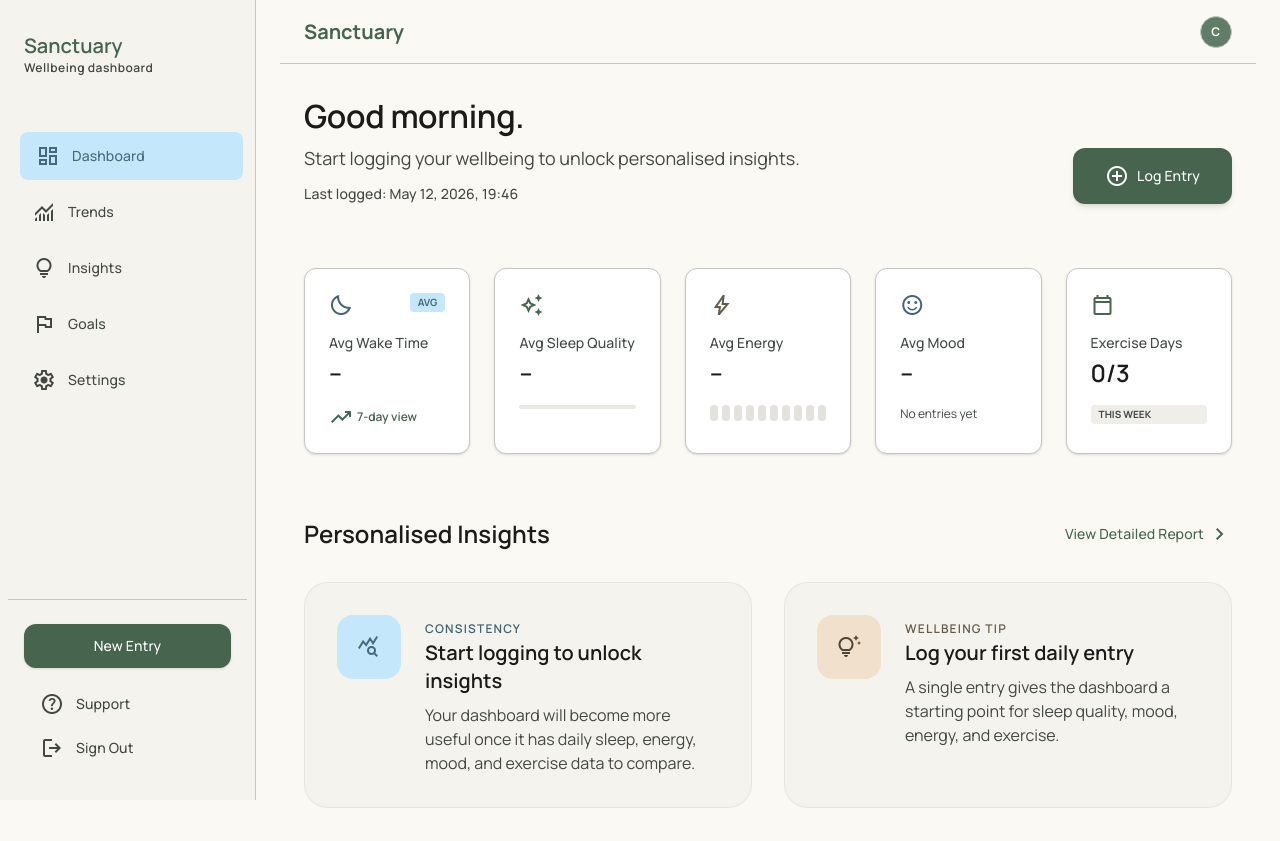
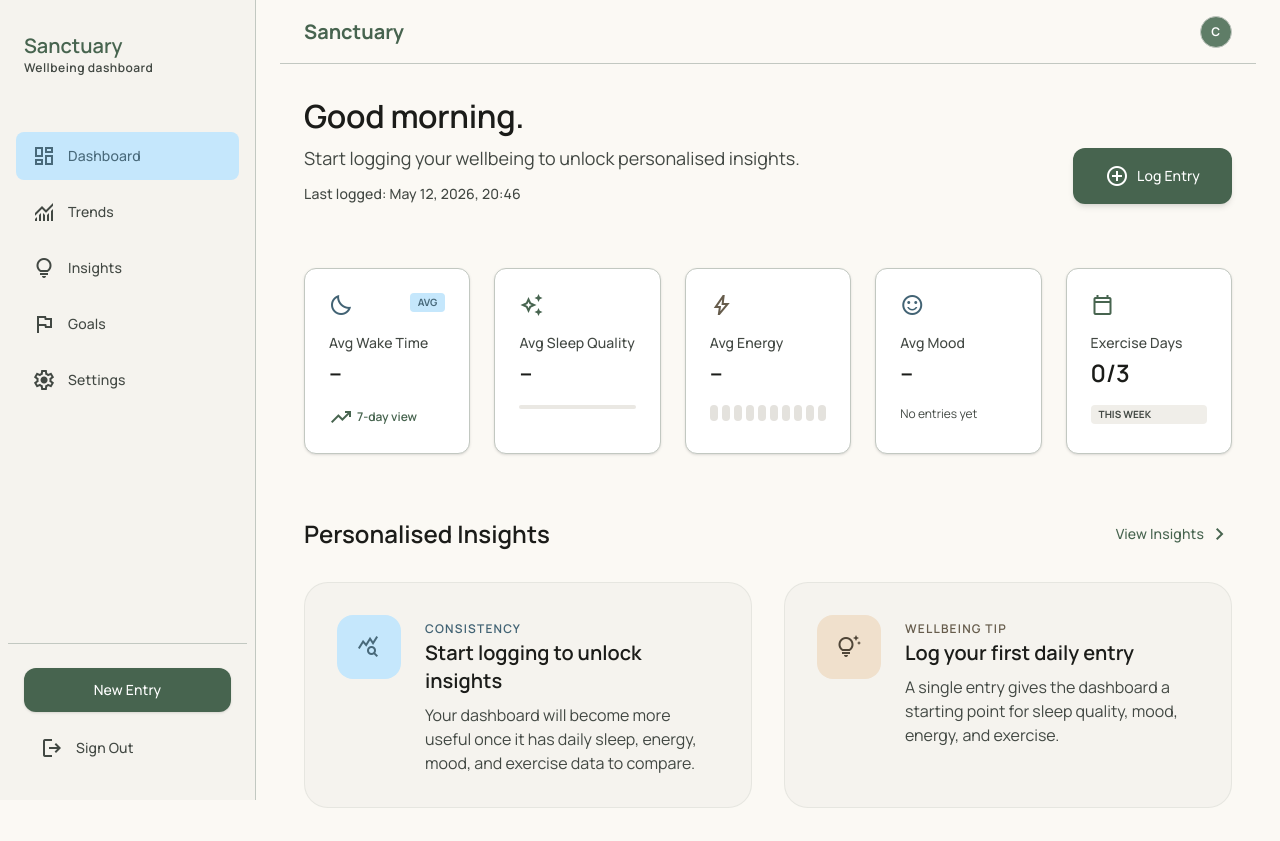
Before and after one commit to Scrappy03/finalProject, a Django app: page /dashboard/ in a window 1280 px wide. Shown: the top 841 px of the page. Run offline with Django 5.2, Linux system fonts and the light colour scheme; a user stored in the database is signed in; data comes from the database, SQL or seed files in the repository; both versions use the stored data as it was after the commit.

Commit message:
Improved admin panel for UserProfile and DailyEntry models by enhancing display and filtering options. Update navigation links in base template for clarity. Removed redundent links and adjust timezone setting to Europe/London.

```diff
--- a/tracker/static/css/style.css
+++ b/tracker/static/css/style.css
@@ -565,10 +565,6 @@
   }
   .-translate-x-1\/2 {
     --tw-translate-x: calc(calc(1 / 2 * 100%) * -1);
-    translate: var(--tw-translate-x) var(--tw-translate-y);
-  }
-  .translate-x-1 {
-    --tw-translate-x: calc(var(--spacing) * 1);
     translate: var(--tw-translate-x) var(--tw-translate-y);
   }
   .translate-x-4 {
--- a/tracker/templates/tracker/base.html
+++ b/tracker/templates/tracker/base.html
@@ -31,31 +31,31 @@
         </div>
         <nav class="flex-1 space-y-2 px-2">
             <!-- Dashboard -->
-            <a class="flex items-center gap-3 px-4 py-3 {% if request.resolver_match.url_name == 'dashboard' %}bg-secondary-container text-on-secondary-container rounded-lg font-semibold translate-x-1{% else %}text-on-surface-variant hover:text-on-surface hover:bg-surface-container-high rounded-lg{% endif %} transition-all duration-200"
+            <a class="flex items-center gap-3 px-4 py-3 {% if request.resolver_match.url_name == 'dashboard' %}bg-secondary-container text-on-secondary-container rounded-lg font-semibold{% else %}text-on-surface-variant hover:text-on-surface hover:bg-surface-container-high rounded-lg{% endif %} transition-all duration-200"
                 href="{% url 'tracker:dashboard' %}">
                 <span class="material-symbols-outlined" data-icon="dashboard">dashboard</span>
                 <span class="font-label-md text-label-md">Dashboard</span>
             </a>
             <!-- Trends -->
-            <a class="flex items-center gap-3 px-4 py-3 {% if request.resolver_match.url_name == 'trends' %}bg-secondary-container text-on-secondary-container rounded-lg font-semibold translate-x-1{% else %}text-on-surface-variant hover:text-on-surface hover:bg-surface-container-high rounded-lg{% endif %} transition-all duration-200"
+            <a class="flex items-center gap-3 px-4 py-3 {% if request.resolver_match.url_name == 'trends' %}bg-secondary-container text-on-secondary-container rounded-lg font-semibold{% else %}text-on-surface-variant hover:text-on-surface hover:bg-surface-container-high rounded-lg{% endif %} transition-all duration-200"
                 href="{% url 'tracker:trends' %}">
                 <span class="material-symbols-outlined" data-icon="monitoring"{% if request.resolver_match.url_name == 'trends' %} data-variation-settings="filled"{% endif %}>monitoring</span>
                 <span class="font-label-md text-label-md">Trends</span>
             </a>
             <!-- Insights -->
-            <a class="flex items-center gap-3 px-4 py-3 {% if request.resolver_match.url_name == 'insights' %}bg-secondary-container text-on-secondary-container rounded-lg font-semibold translate-x-1{% else %}text-on-surface-variant hover:text-on-surface hover:bg-surface-container-high rounded-lg{% endif %} transition-all duration-200"
+            <a class="flex items-center gap-3 px-4 py-3 {% if request.resolver_match.url_name == 'insights' %}bg-secondary-container text-on-secondary-container rounded-lg font-semibold{% else %}text-on-surface-variant hover:text-on-surface hover:bg-surface-container-high rounded-lg{% endif %} transition-all duration-200"
                 href="{% url 'tracker:insights' %}">
                 <span class="material-symbols-outlined" data-icon="lightbulb"{% if request.resolver_match.url_name == 'insights' %} data-variation-settings="filled"{% endif %}>lightbulb</span>
                 <span class="font-label-md text-label-md">Insights</span>
             </a>
             <!-- Goals -->
-            <a class="flex items-center gap-3 px-4 py-3 {% if request.resolver_match.url_name == 'goals' %}bg-secondary-container text-on-secondary-container rounded-lg font-semibold translate-x-1{% else %}text-on-surface-variant hover:text-on-surface hover:bg-surface-container-high rounded-lg{% endif %} transition-all duration-200"
+            <a class="flex items-center gap-3 px-4 py-3 {% if request.resolver_match.url_name == 'goals' %}bg-secondary-container text-on-secondary-container rounded-lg font-semibold{% else %}text-on-surface-variant hover:text-on-surface hover:bg-surface-container-high rounded-lg{% endif %} transition-all duration-200"
                 href="{% url 'tracker:goals' %}">
                 <span class="material-symbols-outlined" data-icon="flag"{% if request.resolver_match.url_name == 'goals' %} data-variation-settings="filled"{% endif %}>flag</span>
                 <span class="font-label-md text-label-md">Goals</span>
             </a>
             <!-- Settings -->
-            <a class="flex items-center gap-3 px-4 py-3 {% if request.resolver_match.url_name == 'settings' %}bg-secondary-container text-on-secondary-container rounded-lg font-semibold translate-x-1{% else %}text-on-surface-variant hover:text-on-surface hover:bg-surface-container-high rounded-lg{% endif %} transition-all duration-200"
+            <a class="flex items-center gap-3 px-4 py-3 {% if request.resolver_match.url_name == 'settings' %}bg-secondary-container text-on-secondary-container rounded-lg font-semibold{% else %}text-on-surface-variant hover:text-on-surface hover:bg-surface-container-high rounded-lg{% endif %} transition-all duration-200"
                 href="{% url 'tracker:settings' %}">
                 <span class="material-symbols-outlined" data-icon="settings"{% if request.resolver_match.url_name == 'settings' %} data-variation-settings="filled"{% endif %}>settings</span>
                 <span class="font-label-md text-label-md">Settings</span>
@@ -67,15 +67,10 @@
                 New Entry
             </a>
             <div class="space-y-1">
-                <a class="flex items-center gap-3 px-4 py-2 text-on-surface-variant hover:text-on-surface transition-colors"
-                    href="#">
-                    <span class="material-symbols-outlined" data-icon="help">help</span>
-                    <span class="font-label-md text-label-md">Support</span>
-                </a>
                 <form method="post" action="{% url 'tracker:logout' %}">
                     {% csrf_token %}
                     <button
-                        class="w-full flex items-center gap-3 px-4 py-2 text-on-surface-variant hover:text-on-surface transition-colors"
+                        class="w-full flex items-center gap-3 px-4 py-2 rounded-lg text-on-surface-variant hover:text-on-surface hover:bg-surface-container-high transition-colors"
                         type="submit">
                         <span class="material-symbols-outlined" data-icon="logout">logout</span>
                         <span class="font-label-md text-label-md">Sign Out</span>
--- a/tracker/templates/tracker/dashboard.html
+++ b/tracker/templates/tracker/dashboard.html
@@ -143,7 +143,7 @@
         <h3 class="font-headline-md text-headline-md text-on-surface">Personalised Insights</h3>
         <a class="text-primary font-label-md text-label-md flex items-center gap-1 hover:underline"
             href="{% url 'tracker:insights' %}">
-            View Detailed Report
+            View Insights
             <span class="material-symbols-outlined text-sm" data-icon="chevron_right">chevron_right</span>
         </a>
     </div>
--- a/tracker/templates/tracker/signup.html
+++ b/tracker/templates/tracker/signup.html
@@ -163,8 +163,7 @@
                 <div class="flex items-start gap-3">
                     {{ form.accept_terms }}
                     <label class="font-label-sm text-label-sm text-on-surface-variant leading-tight" for="{{ form.accept_terms.id_for_label }}">
-                        I agree to the <a class="text-primary hover:underline font-semibold" href="#">Terms of Service</a>
-                        and <a class="text-primary hover:underline font-semibold" href="#">Privacy Policy</a>.
+                        I agree to Sanctuary's account and privacy terms.
                     </label>
                 </div>
 
--- a/tracker/urls.py
+++ b/tracker/urls.py
@@ -14,5 +14,4 @@ urlpatterns = [
     path('insights/', views.insights, name='insights'),
     path('goals/', views.goals, name='goals'),
     path('settings/', views.settings, name='settings'),
-    path('report/', views.report, name='report'),
 ]
--- a/tracker/views.py
+++ b/tracker/views.py
@@ -407,9 +407,3 @@ def settings(request):
         "last_login": request.user.last_login,
     }
     return render(request, "tracker/settings.html", context)
-
-
-@login_required
-def report(request):
-    """Display the wellbeing report page."""
-    return render(request, 'tracker/report.html')
--- a/wellbeing_project/settings.py
+++ b/wellbeing_project/settings.py
@@ -106,7 +106,7 @@ AUTH_PASSWORD_VALIDATORS = [
 
 LANGUAGE_CODE = "en-us"
 
-TIME_ZONE = "UTC"
+TIME_ZONE = "Europe/London"
 
 USE_I18N = True
 
```
Also changed, not shown: tracker/admin.py (+44 -3 lines), tracker/templates/tracker/login.html (+2 -6 lines), tracker/templates/tracker/report.html (deleted, +0 -21 lines), db.sqlite3.
